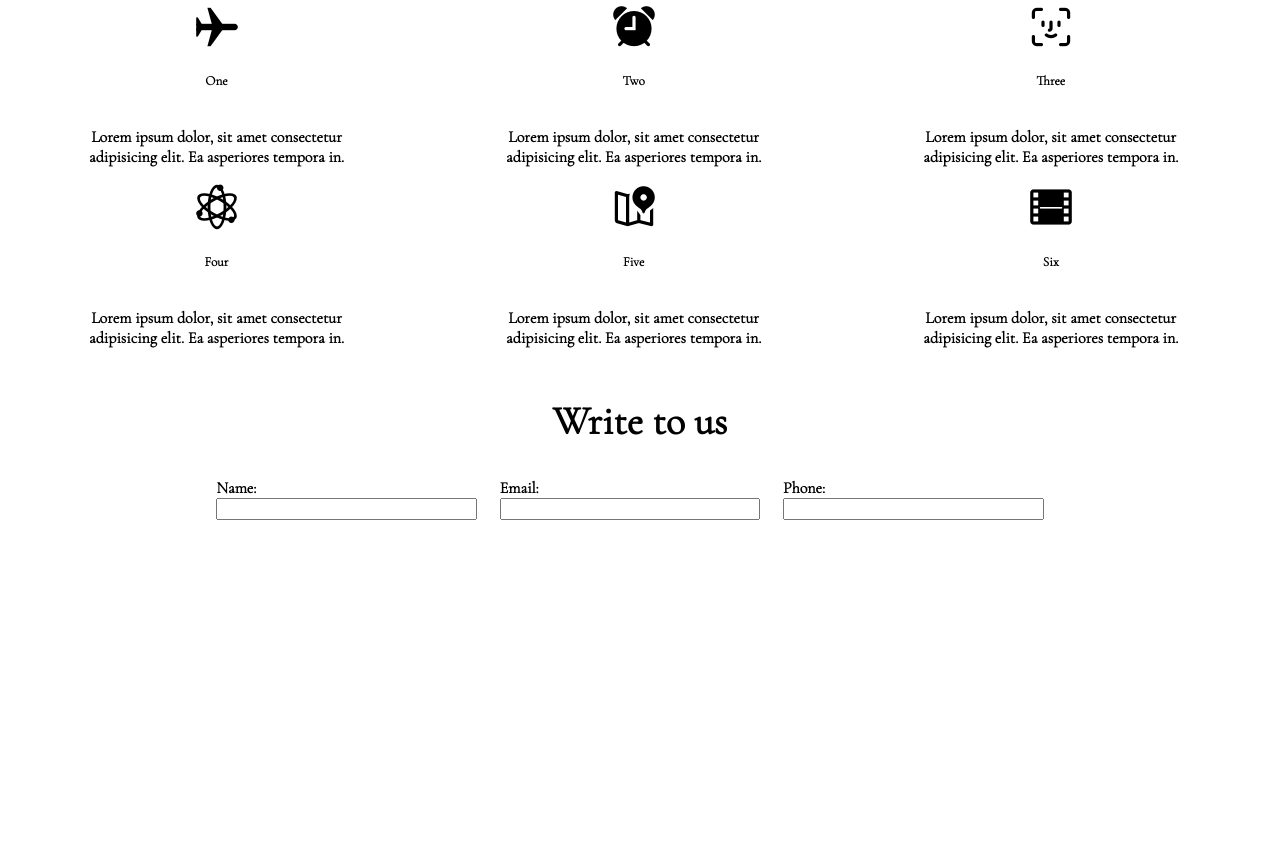
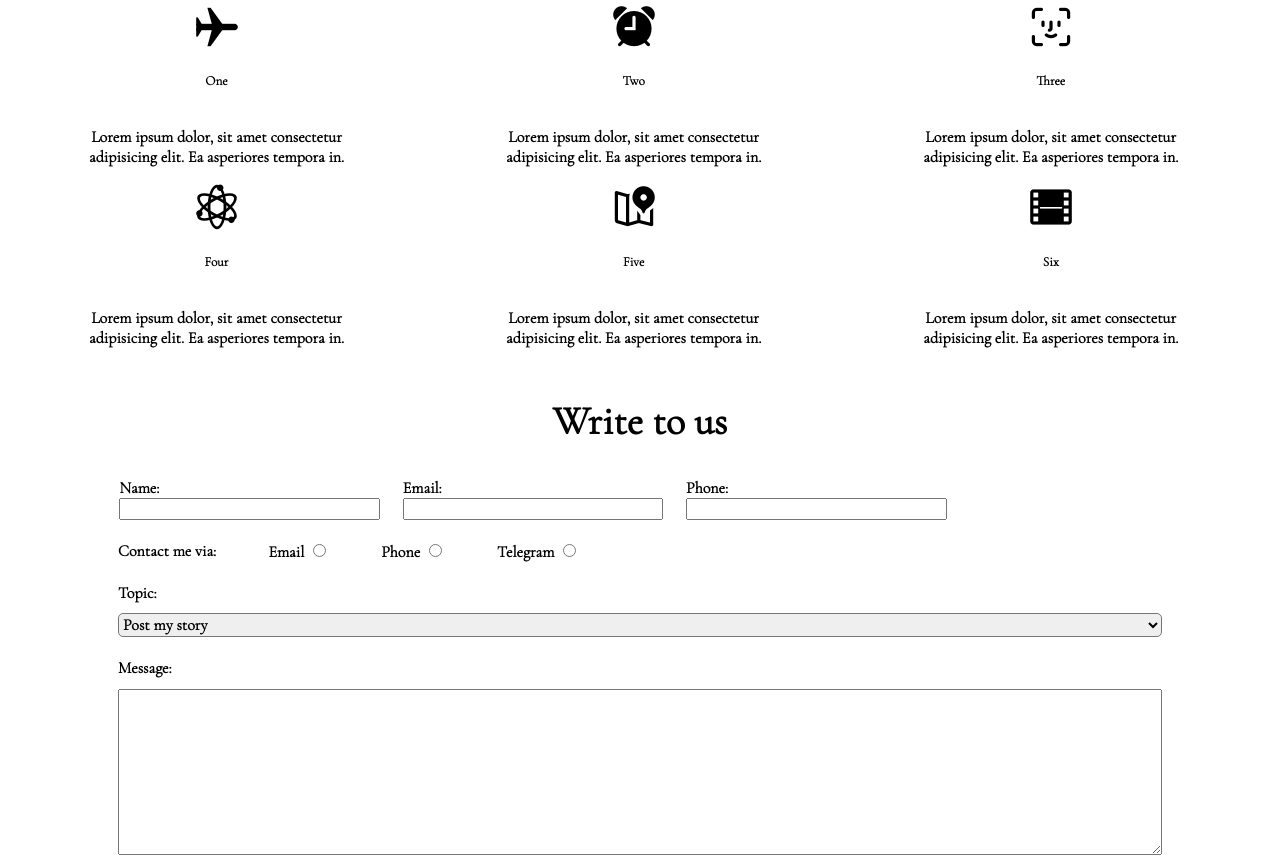
Before and after one commit to Serhiy1015/--11, a plain HTML site: page index.html in a window 1280 px wide. Shown: the part 1930-2798 px from the top of the page. Before the commit the page ends 2458 px from the top, so only its background shows below. Drawn offline with nearby package versions, Linux system fonts and the light colour scheme.

Commit message:
Зробив контактну форму

```diff
--- a/index.html
+++ b/index.html
@@ -47,7 +47,8 @@
             <div class="story">
                 <div class="story-text text-left">
                     <h1>Lets hit the road</h1>
-                    <p class="font">Lorem ipsum dolor sit amet consectetur, adipisicing elit. Similique voluptatibus delectus omnis
+                    <p class="font">Lorem ipsum dolor sit amet consectetur, adipisicing elit. Similique voluptatibus
+                        delectus omnis
                         commodi consectetur aperiam asperiores iusto minima, repellat soluta blanditiis. Ipsum libero
                         repellat culpa asperiores vel ullam, similique dignissimos. Lorem ipsum dolor sit amet
                         consectetur adipisicing elit. Repellendus eveniet cumque dolores quibusdam quasi repudiandae
@@ -65,7 +66,8 @@
                 <img class="" src="./img/michael-dam-1xpnPZJJHuM-unsplash.jpg" alt="">
                 <div class="middle-text ">
                     <h1>Story</h1>
-                    <p class="font">Lorem ipsum dolor sit amet consectetur, adipisicing elit. Similique voluptatibus delectus omnis
+                    <p class="font">Lorem ipsum dolor sit amet consectetur, adipisicing elit. Similique voluptatibus
+                        delectus omnis
                         commodi consectetur aperiam asperiores iusto minima, repellat soluta blanditiis. Ipsum libero
                         repellat culpa asperiores vel ullam, similique dignissimos. Lorem ipsum dolor sit amet
                         consectetur adipisicing elit. Repellendus eveniet cumque dolores quibusdam quasi repudiandae
@@ -79,7 +81,8 @@
             <div class="story">
                 <div class="story-text text-left">
                     <h1>Story</h1>
-                    <p class="font">Lorem ipsum dolor sit amet consectetur, adipisicing elit. Similique voluptatibus delectus omnis
+                    <p class="font">Lorem ipsum dolor sit amet consectetur, adipisicing elit. Similique voluptatibus
+                        delectus omnis
                         commodi consectetur aperiam asperiores iusto minima, repellat soluta blanditiis. Ipsum libero
                         repellat culpa asperiores vel ullam, similique dignissimos. Lorem ipsum dolor sit amet
                         consectetur adipisicing elit. Repellendus eveniet cumque dolores quibusdam quasi repudiandae
@@ -150,11 +153,36 @@
                 </div>
                 <div class="name">
                     <label for="">Phone:</label>
-                  <input type="text">
+                    <input type="text">
                 </div>
             </div>
             <div class="contact">
+                <h4>Contact me via:</h4>
+                <span>
+                    <label for="">Email</label>
+                    <input name="radio" type="radio">
+                </span>
+                <span>
+                    <label for="">Phone</label>
+                    <input name="radio" type="radio">
+                </span>
+                <span>
+                    <label for="">Telegram</label>
+                    <input name="radio" type="radio">
+                </span>
 
+            </div>
+
+            <div class="topic">
+                <h4>Topic:</h4>
+                <select name="" id="">
+                    <option value="">Post my story</option>
+                    <option value="">Post my story</option>
+                </select>
+            </div>
+            <div class="textarea">
+                <h4>Message:</h4>
+                <textarea name="" id="" cols="142" rows="10"></textarea>
             </div>
         </div>
 
--- a/style.css
+++ b/style.css
@@ -183,13 +183,42 @@
     .font {
         font-size: 120%;
     }
-    .write-to-us h1{
+
+    .write-to-us h1 {
         text-align: center;
     }
-    .write-to-us label{
+
+    .write-to-us label {
         font-weight: 900;
     }
-    .features p{
+
+    .features p {
         font-weight: 600;
     }
+
+    .contact {
+        display: flex;
+        align-items: center;
+        gap: 5%;
+    }
+
+    .contact div {
+        display: flex;
+        align-items: center;
+    }
+
+    .topic h4 {
+        margin-bottom: 1%;
+        margin-top: 0;
+    }
+    select{
+        width: 100%;
+
+        border-radius: 5px;
+        font-weight: 900;
+        font-size: 100%;
+    }
+    .textarea h4{
+        margin-bottom: 1%;
+    }
 }
```
